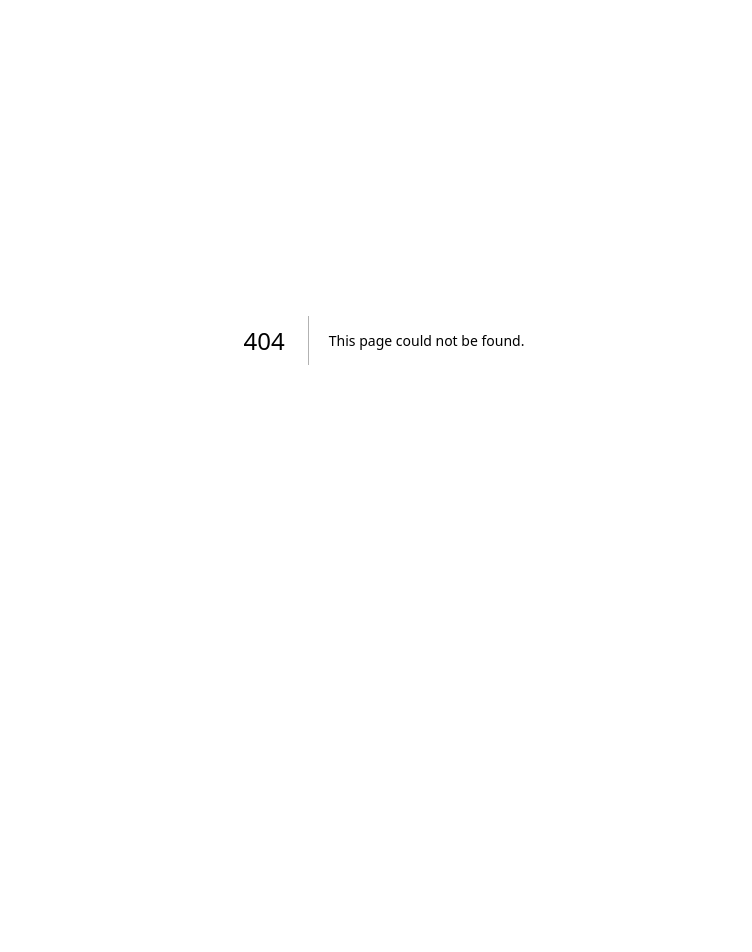
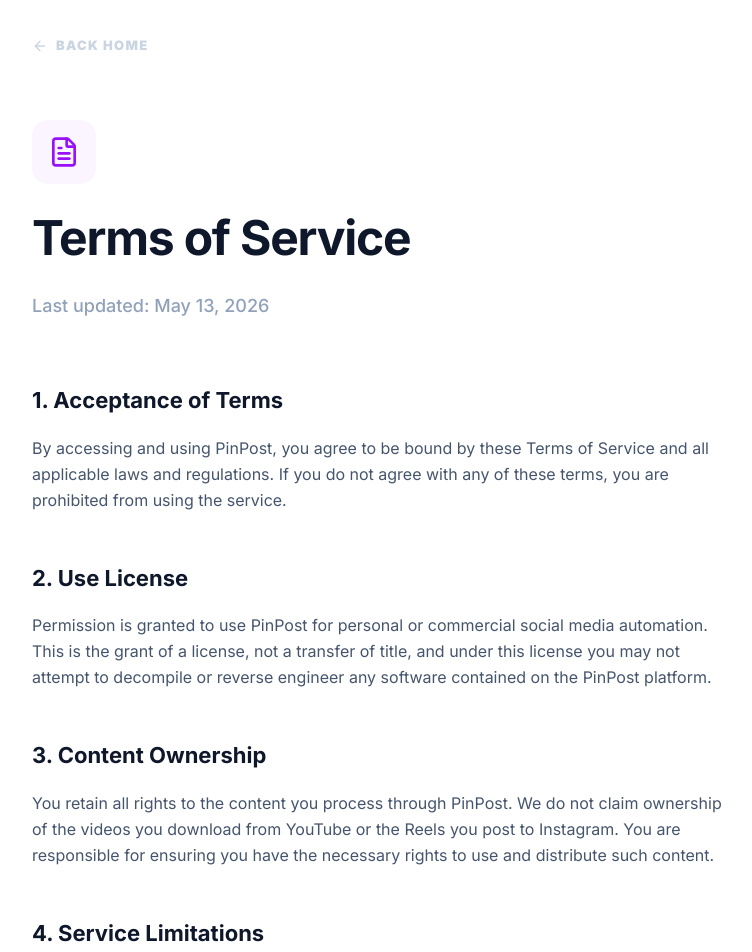
Before and after one commit to D216-cloud/PioPost, a Next.js app: page /terms in a window 1280 px wide. Before the commit this address had no page. Shown: the part 60-1012 px from the top of the page, without its empty margins (256-1008 px from the left). Before the commit the page ends 800 px from the top, so only its background shows below. Built offline with nearby package versions, Linux system fonts and the light colour scheme.

Commit message:
feat: add legal pages and footer component for privacy and terms of service

```diff
--- /dev/null
+++ b/app/privacy/page.tsx
@@ -0,0 +1,52 @@
+"use client";
+
+import React from "react";
+import Link from "next/link";
+import { ArrowLeft, Shield } from "lucide-react";
+
+export default function PrivacyPage() {
+  return (
+    <div className="min-h-screen bg-white">
+      <div className="max-w-3xl mx-auto px-8 py-24 space-y-16 animate-in fade-in duration-700">
+        <Link href="/" className="inline-flex items-center gap-2 text-[13px] font-black uppercase tracking-widest text-slate-300 hover:text-slate-900 transition-colors">
+          <ArrowLeft size={16} />
+          Back Home
+        </Link>
+
+        <div className="space-y-6">
+          <div className="w-16 h-16 bg-blue-50 rounded-2xl flex items-center justify-center text-[#2563EB]">
+            <Shield size={32} />
+          </div>
+          <h1 className="text-[48px] font-bold text-slate-900 tracking-tight leading-tight">Privacy Policy</h1>
+          <p className="text-[18px] text-slate-400 font-medium">Last updated: May 13, 2026</p>
+        </div>
+
+        <div className="space-y-12 text-slate-600 leading-relaxed text-[16px]">
+          <section className="space-y-4">
+            <h2 className="text-[22px] font-bold text-slate-900">1. Data Collection</h2>
+            <p>At PinPost, we only collect data that is essential for providing our services. This includes your name, email address, and account identifiers for the platforms you connect (YouTube, Instagram).</p>
+          </section>
+
+          <section className="space-y-4">
+            <h2 className="text-[22px] font-bold text-slate-900">2. Usage of Information</h2>
+            <p>Your data is used exclusively to facilitate content automation, scheduling, and analysis. We do not sell your personal data to third parties. Our AI models process your video content locally or via secure API endpoints to generate viral clips.</p>
+          </section>
+
+          <section className="space-y-4">
+            <h2 className="text-[22px] font-bold text-slate-900">3. Third-Party Services</h2>
+            <p>We integrate with Google (YouTube) and Meta (Instagram) APIs. By using PinPost, you also agree to be bound by their respective privacy policies. We only store the access tokens required to perform actions on your behalf.</p>
+          </section>
+
+          <section className="space-y-4">
+            <h2 className="text-[22px] font-bold text-slate-900">4. Security</h2>
+            <p>We implement industry-standard encryption to protect your account data and access tokens. All communication between our servers and third-party APIs is encrypted via TLS.</p>
+          </section>
+        </div>
+
+        <div className="pt-12 border-t border-slate-50">
+          <p className="text-[14px] text-slate-400 font-medium">If you have any questions about this policy, please contact us at support@pinpost.ai</p>
+        </div>
+      </div>
+    </div>
+  );
+}
--- /dev/null
+++ b/app/terms/page.tsx
@@ -0,0 +1,52 @@
+"use client";
+
+import React from "react";
+import Link from "next/link";
+import { ArrowLeft, FileText } from "lucide-react";
+
+export default function TermsPage() {
+  return (
+    <div className="min-h-screen bg-white">
+      <div className="max-w-3xl mx-auto px-8 py-24 space-y-16 animate-in fade-in duration-700">
+        <Link href="/" className="inline-flex items-center gap-2 text-[13px] font-black uppercase tracking-widest text-slate-300 hover:text-slate-900 transition-colors">
+          <ArrowLeft size={16} />
+          Back Home
+        </Link>
+
+        <div className="space-y-6">
+          <div className="w-16 h-16 bg-purple-50 rounded-2xl flex items-center justify-center text-purple-600">
+            <FileText size={32} />
+          </div>
+          <h1 className="text-[48px] font-bold text-slate-900 tracking-tight leading-tight">Terms of Service</h1>
+          <p className="text-[18px] text-slate-400 font-medium">Last updated: May 13, 2026</p>
+        </div>
+
+        <div className="space-y-12 text-slate-600 leading-relaxed text-[16px]">
+          <section className="space-y-4">
+            <h2 className="text-[22px] font-bold text-slate-900">1. Acceptance of Terms</h2>
+            <p>By accessing and using PinPost, you agree to be bound by these Terms of Service and all applicable laws and regulations. If you do not agree with any of these terms, you are prohibited from using the service.</p>
+          </section>
+
+          <section className="space-y-4">
+            <h2 className="text-[22px] font-bold text-slate-900">2. Use License</h2>
+            <p>Permission is granted to use PinPost for personal or commercial social media automation. This is the grant of a license, not a transfer of title, and under this license you may not attempt to decompile or reverse engineer any software contained on the PinPost platform.</p>
+          </section>
+
+          <section className="space-y-4">
+            <h2 className="text-[22px] font-bold text-slate-900">3. Content Ownership</h2>
+            <p>You retain all rights to the content you process through PinPost. We do not claim ownership of the videos you download from YouTube or the Reels you post to Instagram. You are responsible for ensuring you have the necessary rights to use and distribute such content.</p>
+          </section>
+
+          <section className="space-y-4">
+            <h2 className="text-[22px] font-bold text-slate-900">4. Service Limitations</h2>
+            <p>PinPost uses AI models and third-party APIs which may have downtime or limitations beyond our control. We do not guarantee 100% uptime or success rate for automated posting due to platform-specific API restrictions.</p>
+          </section>
+        </div>
+
+        <div className="pt-12 border-t border-slate-50">
+          <p className="text-[14px] text-slate-400 font-medium">© 2026 PINPOST. All rights reserved.</p>
+        </div>
+      </div>
+    </div>
+  );
+}
--- a/components/landing/Footer.tsx
+++ b/components/landing/Footer.tsx
@@ -1,6 +1,5 @@
-"use client";
-
 import React from "react";
+import Link from "next/link";
 
 export function Footer() {
   return (
@@ -9,11 +8,18 @@
         <p className="logo-script text-[32px] mb-4 text-slate-900">
           PinPost
         </p>
-        <p className="max-w-md mx-auto text-slate-400 text-[14px] leading-relaxed mb-8">
+        <p className="max-w-md mx-auto text-slate-400 text-[14px] leading-relaxed mb-10">
           Precision previews for modern marketing teams. Built for creators <br />
           who care about how their content looks.
         </p>
-        <p className="text-slate-300 text-[12px] font-medium tracking-wide">
+
+        <div className="flex items-center justify-center gap-8 mb-12">
+          <Link href="/privacy" className="text-[12px] font-black text-slate-300 hover:text-slate-900 uppercase tracking-widest transition-colors">Privacy Policy</Link>
+          <Link href="/terms" className="text-[12px] font-black text-slate-300 hover:text-slate-900 uppercase tracking-widest transition-colors">Terms of Service</Link>
+          <Link href="/dashboard" className="text-[12px] font-black text-slate-300 hover:text-slate-900 uppercase tracking-widest transition-colors">Dashboard</Link>
+        </div>
+
+        <p className="text-slate-300 text-[11px] font-black uppercase tracking-tighter">
           © {new Date().getFullYear()} PINPOST. ALL RIGHTS RESERVED.
         </p>
       </div>
```
